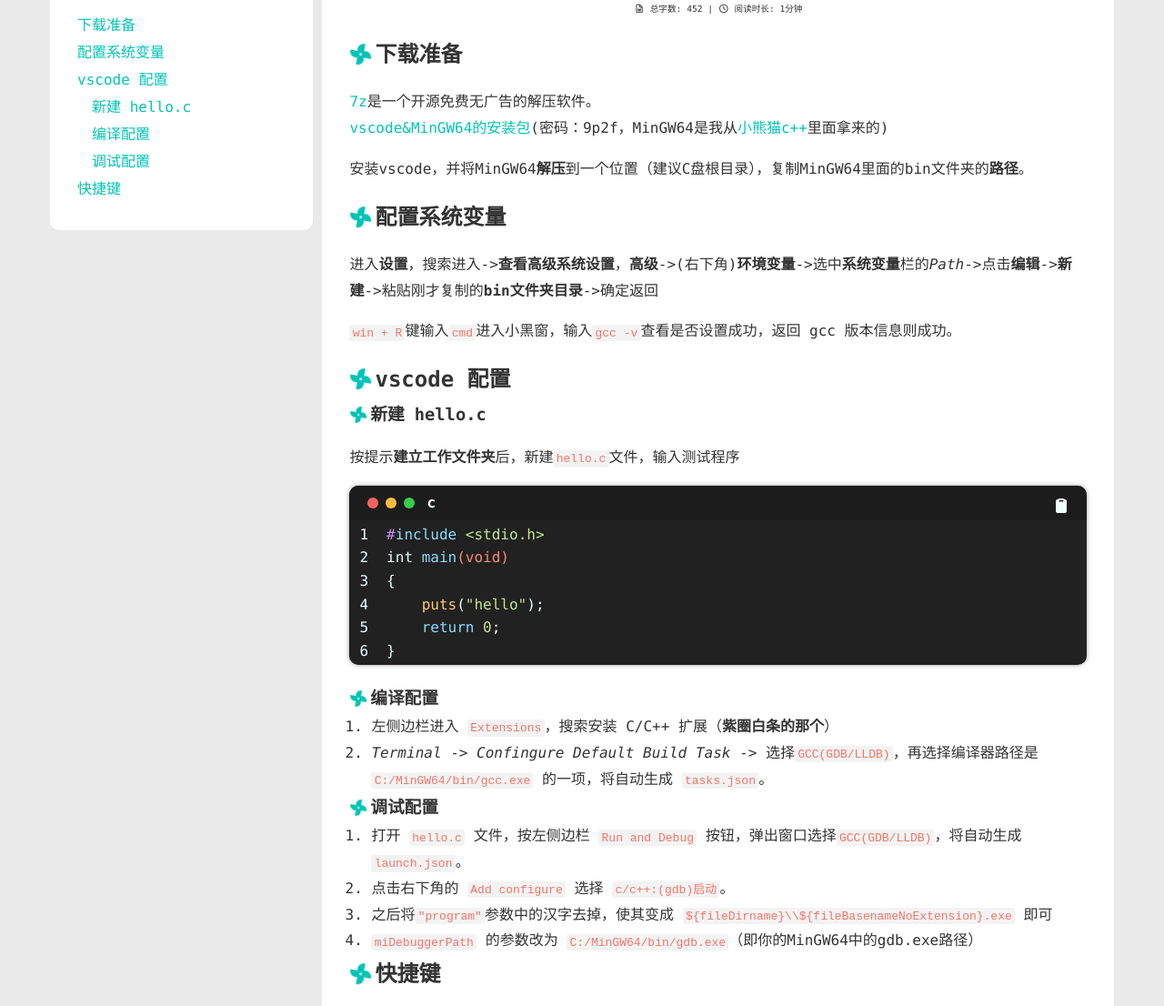
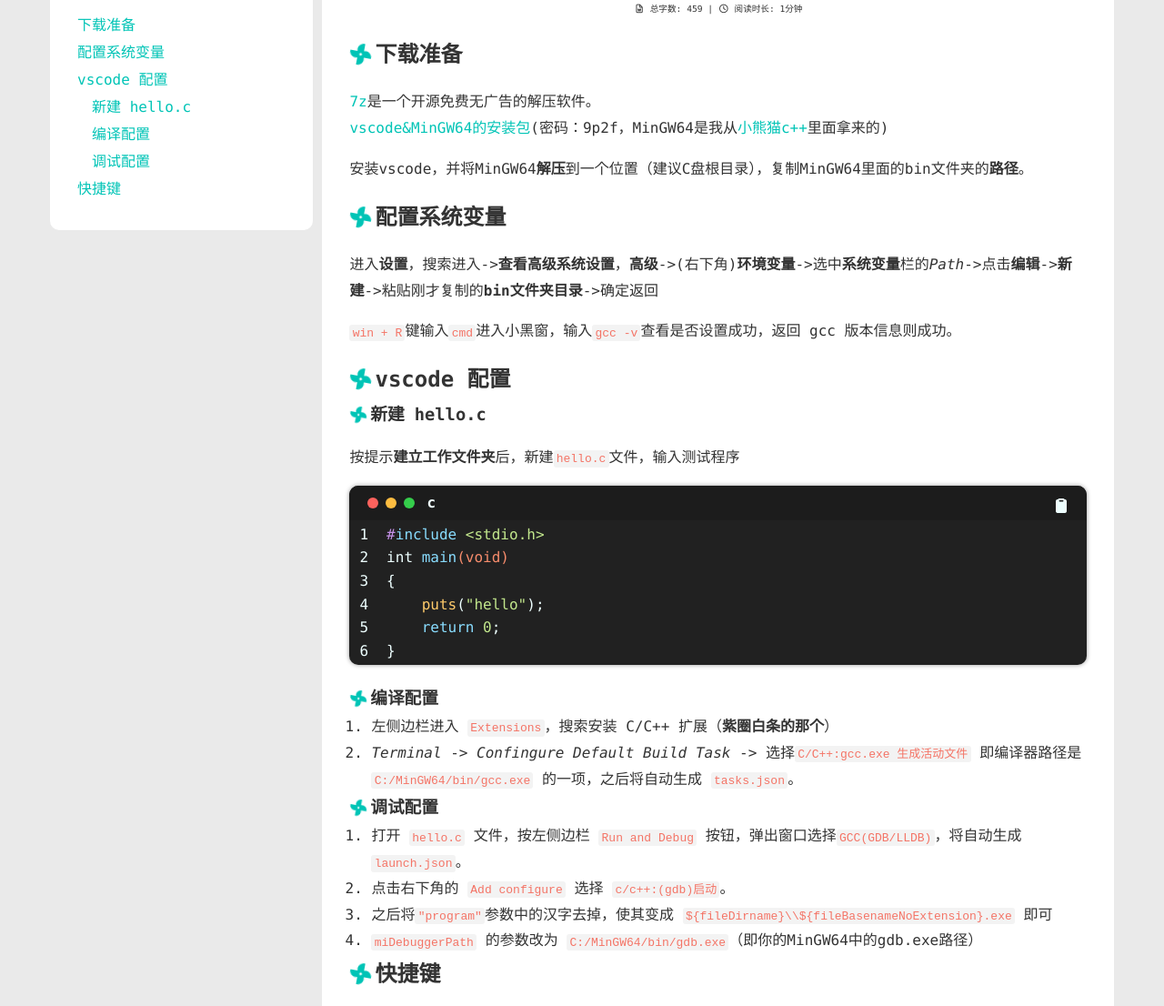
Before and after one commit to vhuuyt/vhuuyt.github.io, a plain HTML site: page 2022/04/19/vscode/index.html in a window 1280 px wide. Shown: the part 157-1263 px from the top of the page at 91% size. Drawn offline with nearby package versions, Linux system fonts and the light colour scheme; no server answers.

Commit message:
Site updated

```diff
--- a/2022/04/19/vscode/index.html
+++ b/2022/04/19/vscode/index.html
@@ -28,7 +28,7 @@
 <meta property="og:locale">
 <meta property="og:image" content="http://vhuuyt.gitee.io/img/kano.webp">
 <meta property="article:published_time" content="2022-04-19T07:00:06.000Z">
-<meta property="article:modified_time" content="2022-04-19T09:13:16.155Z">
+<meta property="article:modified_time" content="2022-04-19T09:49:09.061Z">
 <meta property="article:author" content="殊约">
 <meta property="article:tag" content="gcc">
 <meta property="article:tag" content="vscode">
@@ -146,7 +146,7 @@
       <div class="post-meta-wordcount">
         <i class="far fa-file-word fa-fw post-meta-icon"></i>
         <span class="post-meta-label">总字数:</span>
-        <span class="word-count">452 | </span>
+        <span class="word-count">459 | </span>
         <i class="far fa-clock fa-fw post-meta-icon"></i>
         <span class="post-meta-label">阅读时长:</span>
         <span>1分钟</span>
@@ -164,7 +164,7 @@
 
 <h3 id="编译配置"><a href="#编译配置" class="headerlink" title="编译配置"></a>编译配置</h3><ol>
 <li>左侧边栏进入 <code>Extensions</code>，搜索安装 C/C++ 扩展（<strong>紫圈白条的那个</strong>）</li>
-<li><em>Terminal</em> -&gt; <em>Confingure Default Build Task</em> -&gt; 选择<code>GCC(GDB/LLDB)</code>，再选择编译器路径是 <code>C:/MinGW64/bin/gcc.exe</code> 的一项，将自动生成 <code>tasks.json</code>。</li>
+<li><em>Terminal</em> -&gt; <em>Confingure Default Build Task</em> -&gt; 选择<code>C/C++:gcc.exe 生成活动文件</code> 即编译器路径是 <code>C:/MinGW64/bin/gcc.exe</code> 的一项，之后将自动生成 <code>tasks.json</code>。</li>
 </ol>
 <h3 id="调试配置"><a href="#调试配置" class="headerlink" title="调试配置"></a>调试配置</h3><ol>
 <li>打开 <code>hello.c</code> 文件，按左侧边栏 <code>Run and Debug</code> 按钮，弹出窗口选择<code>GCC(GDB/LLDB)</code>，将自动生成 <code>launch.json</code>。</li>
```
Also changed, not shown: tags/index.html (+1 -1 lines).
